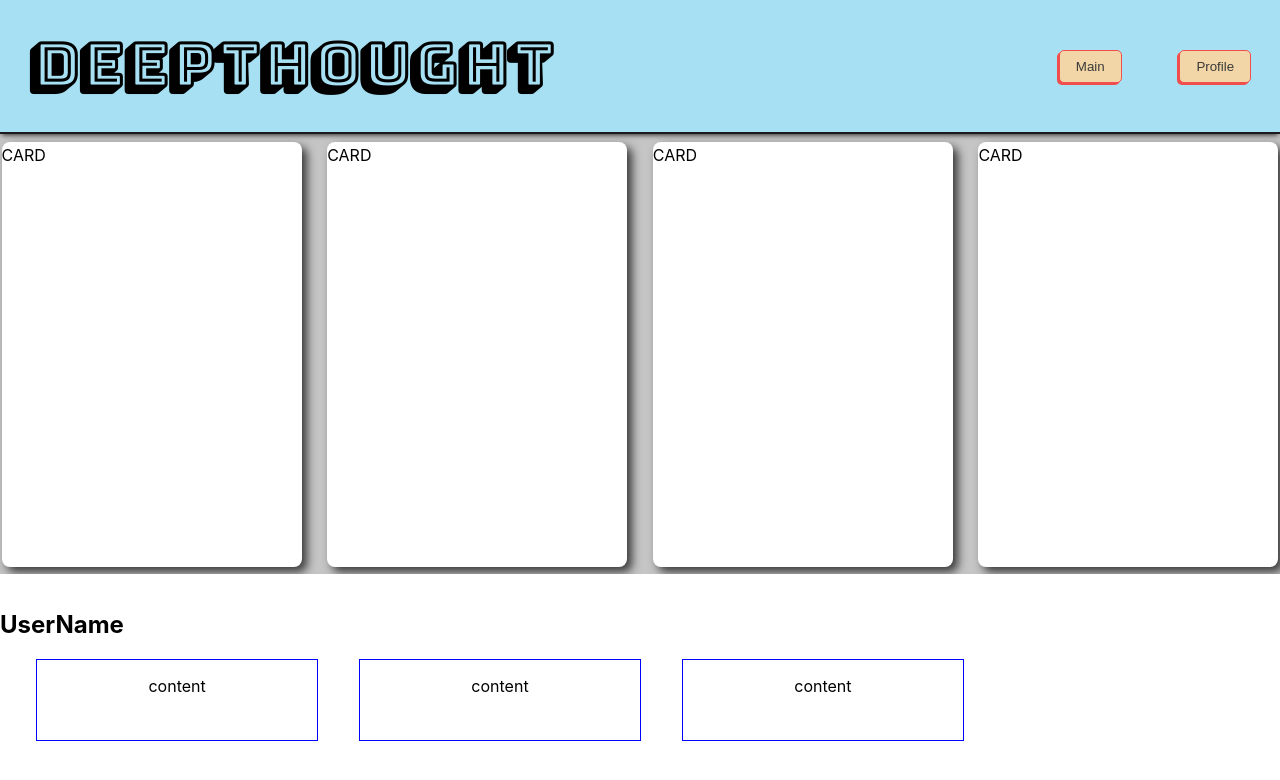
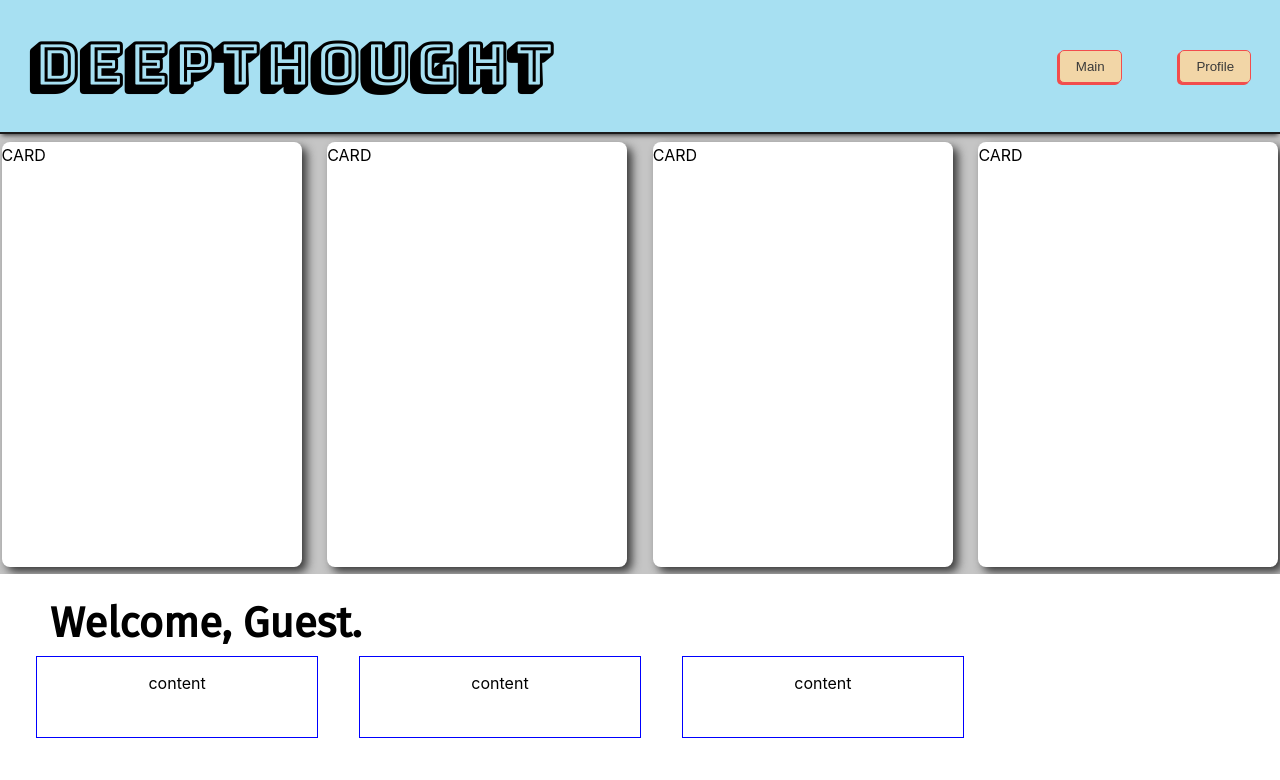
Before and after one commit to KevinKra/DeepThought, a React (Create React App) app: page / in a window 1280 px wide. Shown: the top 780 px of the page. Built offline with nearby package versions, Linux system fonts and the light colour scheme.

Commit message:
Add font

```diff
--- a/src/components/UserSection.js
+++ b/src/components/UserSection.js
@@ -6,7 +6,7 @@ class UserSection extends React.Component {
   render() {
     return (
       <section className="userSection">
-        <h2>UserName</h2>
+        <h2 className="userGreeting">Welcome, Guest.</h2>
         <article>
           <UserCard />
           <UserCard />
```
